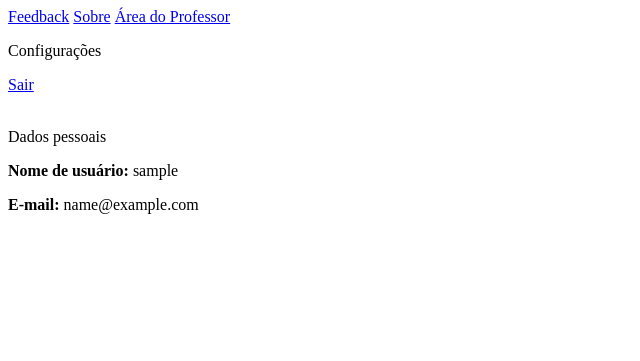
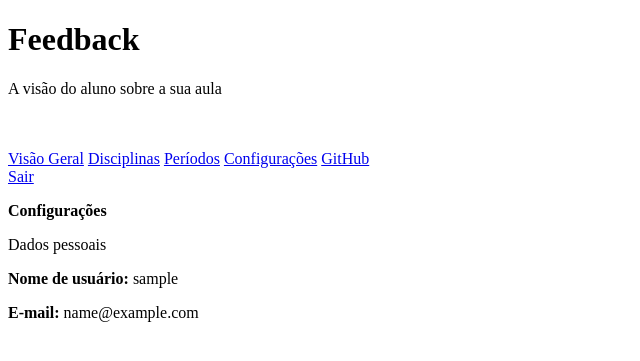
Before and after one commit to Carol111/feedback, a Django app: page /settings/ in a window 1280 px wide. Shown: the top 361 px of the page, without its empty margins (0-640 px from the left). Run offline with Django 3.2, Linux system fonts and the light colour scheme; the visitor is signed in with stand-in values (Sample User, id 1); parts of the project's set-up code (start-up, migrations or seed data) failed here and were passed over.

Commit message:
Logged Area template

```diff
--- /dev/null
+++ b/apps/core/templates/core/loggedArea.html
@@ -0,0 +1,32 @@
+{% load static %}
+
+<!DOCTYPE html>
+<html lang="en">
+<head>
+    <meta charset="UTF-8">
+    <meta name="viewport" content="width=device-width, initial-scale=1.0">
+    <meta http-equiv="X-UA-Compatible" content="ie=edge">
+    <title>Feedback</title>
+    <link rel="shortcut icon" href="{% static 'favicon.ico' %}">
+    <link rel="stylesheet" href="{% static 'css/styles.css' %}">
+    <script src="https://cdn.jsdelivr.net/npm/vue/dist/vue.js"></script>
+</head>
+<body>
+    <div class="content">
+        <h1>Feedback</h1>
+        <p>A visão do aluno sobre a sua aula</p>
+        <br><br>
+        <a href="{% url 'settings' %}">Visão Geral</a>
+        <a href="{% url 'settings' %}">Disciplinas</a>
+        <a href="{% url 'settings' %}">Períodos</a>
+        <a href="{% url 'settings' %}">Configurações</a>
+        <a href="https://github.com/Carol111/feedback" target="_blank">GitHub</a>
+        <br>
+        <a href="{% url 'logout' %}">Sair</a>
+        {% block content %}
+        {% endblock %}
+    </div>
+    {% block scripts %}
+	{% endblock %}
+</body>
+</html>
--- a/apps/userprofile/templates/userprofile/settings.html
+++ b/apps/userprofile/templates/userprofile/settings.html
@@ -1,11 +1,7 @@
-{% extends 'core/base.html' %}
+{% extends 'core/loggedArea.html' %}
 
 {% block content %}
-    <p class="title">Configurações</p>
-
-    <a href="{% url 'logout' %}">Sair</a>
-
-    <br><br>
+    <p class="title"><b>Configurações</b></p>
 
     <p class="subtitle">Dados pessoais</p>
 
```
